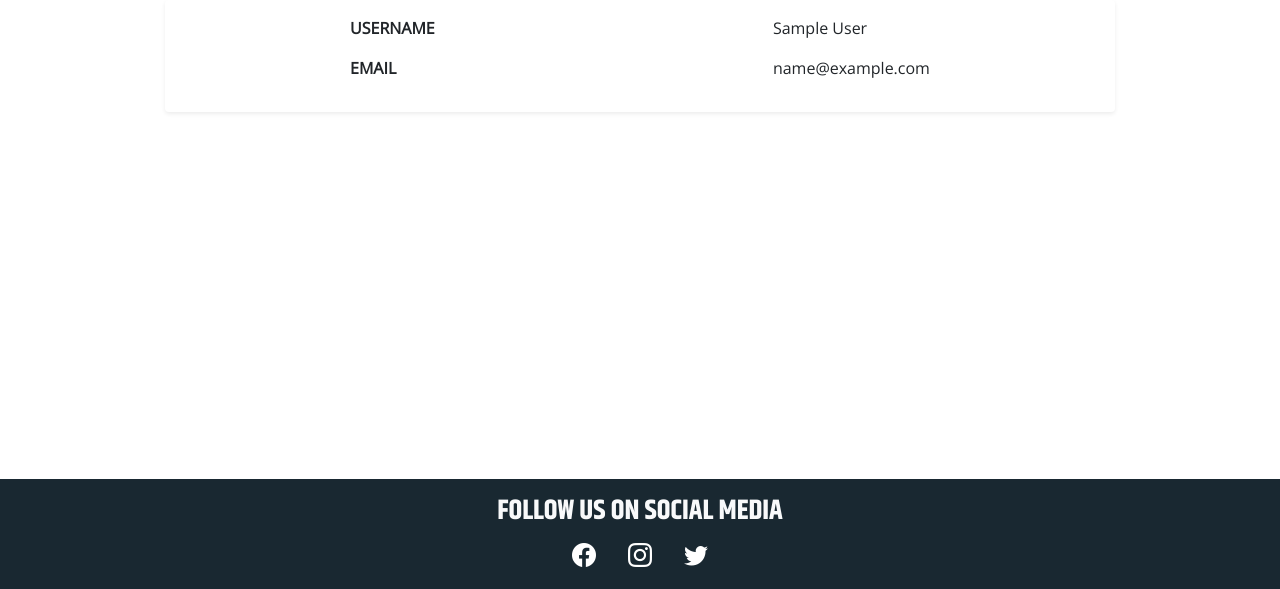
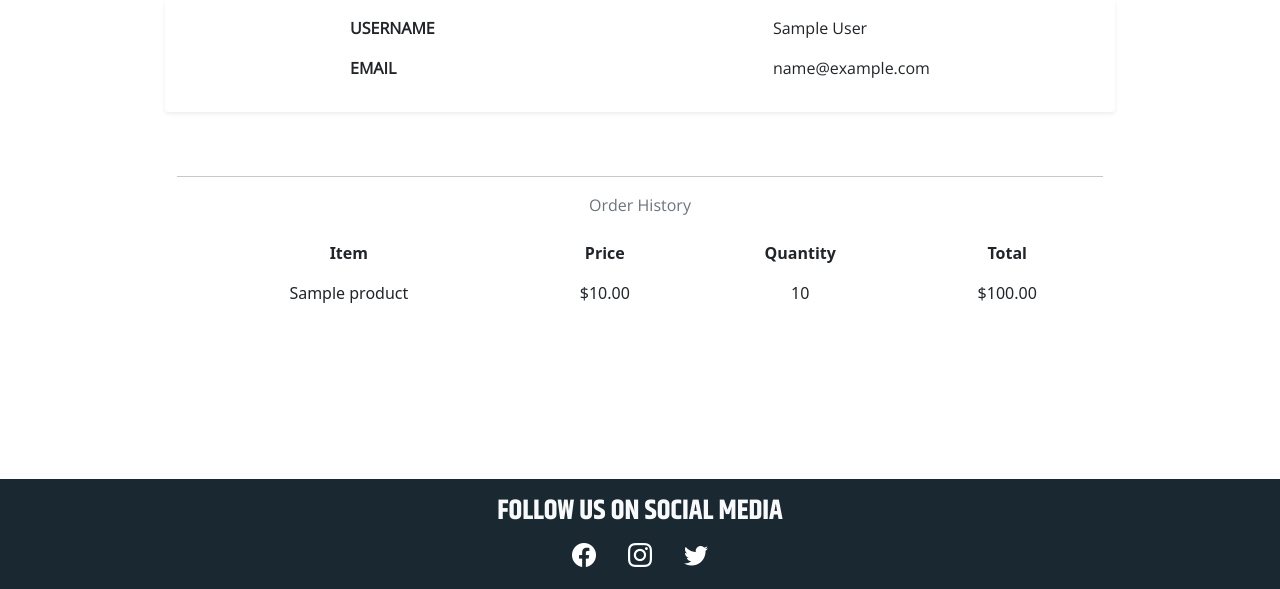
Before and after one commit to Code-Institute-Submissions/humanitary, a Django app: page /my-profile/ in a window 1280 px wide. Shown: the part 211-800 px from the top of the page. Run offline with Django 3.2, Linux system fonts and the light colour scheme; a user stored in the database is signed in; tables that the repository leaves empty hold one stand-in row (values such as "Sample post"); some libraries are stand-ins or nearby versions.

Commit message:
Add functionality to render past ordered items on profile page

```diff
--- a/accounts/templates/accounts/profile.html
+++ b/accounts/templates/accounts/profile.html
@@ -24,7 +24,7 @@
                     </div>
                 </div>
             </div>
-            {% if items %}
+            {% if completed_orders %}
             <div class="row">
                 <div class="col-sm-12 col-md-10 mx-auto">
                 <hr>
@@ -41,10 +41,11 @@
                                 </tr>
                             </thead>
                             <tbody>
-                                {% for item in items %}
+                                {% for item in all_order_items %}
+                                    {% if item.order in completed_orders_list %}
                                     <tr>
                                         <td>
-                                            {{item.product.name}}
+                                            {{item.product}}
                                         </td>
                                         <td>
                                             ${{item.product.price}}
@@ -56,24 +57,11 @@
                                             ${{item.get_total}}
                                         </td>
                                     </tr>
+                                    {% endif %}
                                 {% endfor %}
                             </tbody>
                         </table>
                     </div>
-
-                    {% comment %} {% for item in items  %}
-                        <div class="w-75 shadow-sm mb-5 bg-body rounded mx-auto d-flex">
-                            <img class="w-25" src="{{item.product.image.url}}" alt="">
-                            <div class="w-75 mx-3">
-                                <p class="lead">{{item.product.name}}</p>
-                                <p>{{item.product.description}}</p>
-                                <div class="d-flex justify-content-around w-25">
-                                    <p class="fw-bold">x{{item.quantity}}</p>
-                                    <p class="fw-bold">${{item.product.price}}</p>
-                                </div>
-                            </div>
-                        </div>
-                    {% endfor %} {% endcomment %}
                 </div>
             </div>
             {% endif %}
--- a/cart/contexts.py
+++ b/cart/contexts.py
@@ -1,6 +1,8 @@
 from accounts.models import *
 from shop.models import *
 from humanitary_gift_shop.utils import cookieCart
+
+# Function also renders the order history on the profile page
 
 
 def cartItems(request):
@@ -9,17 +11,31 @@ def cartItems(request):
     the page. Otherwise, it creates a cookie object that represents the cart
     and renders that instead """
 
+    completed_orders_list = []
     if request.user.is_authenticated:
         customer = request.user.customer
         order, created = Order.objects.get_or_create(
             customer=customer, complete=False)
         items = order.orderitem_set.all()
         cartItems = order.get_cart_items
+        completed_orders = Order.objects.filter(
+            customer=customer, complete=True)
+        completed_orders_list = []
+
+        for item in completed_orders:
+            completed_orders_list.append(item)
+
+        all_order_items = OrderItem.objects.all()
+        for item in all_order_items:
+            if item.order in completed_orders_list:
+                print(item.product, item.product.price,
+                      item.quantity, item.get_total)
+
     else:
         cookieData = cookieCart(request)
         order = cookieData['order']
         items = cookieData['items']
         cartItems = cookieData['cartItems']
-
-    context = {'items': items, 'order': order, 'cartItems': cartItems}
+    context = {'items': items, 'order': order,
+               'cartItems': cartItems, 'completed_orders': completed_orders, "all_order_items": all_order_items, "completed_orders_list": completed_orders_list}
     return context
```
